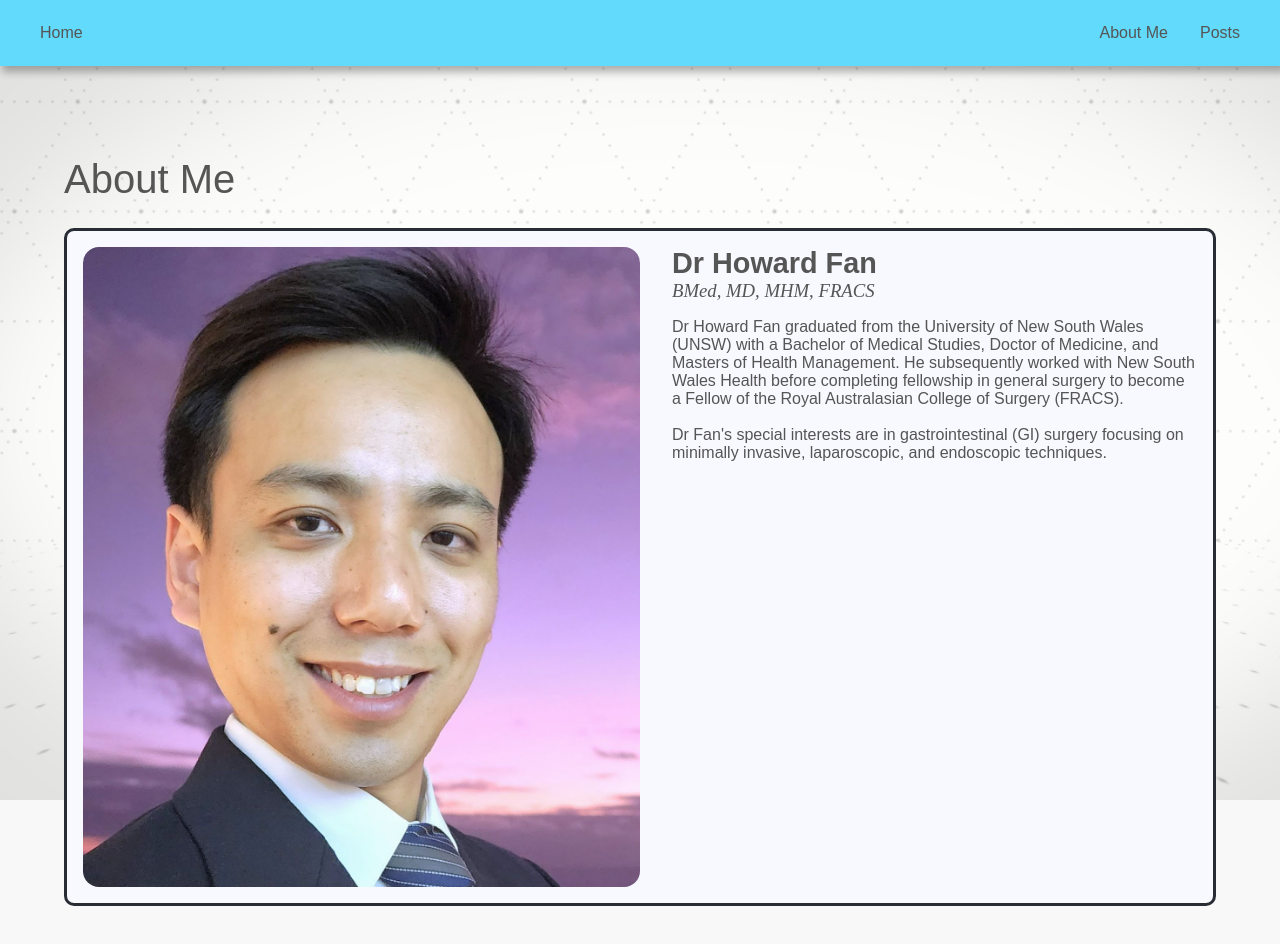
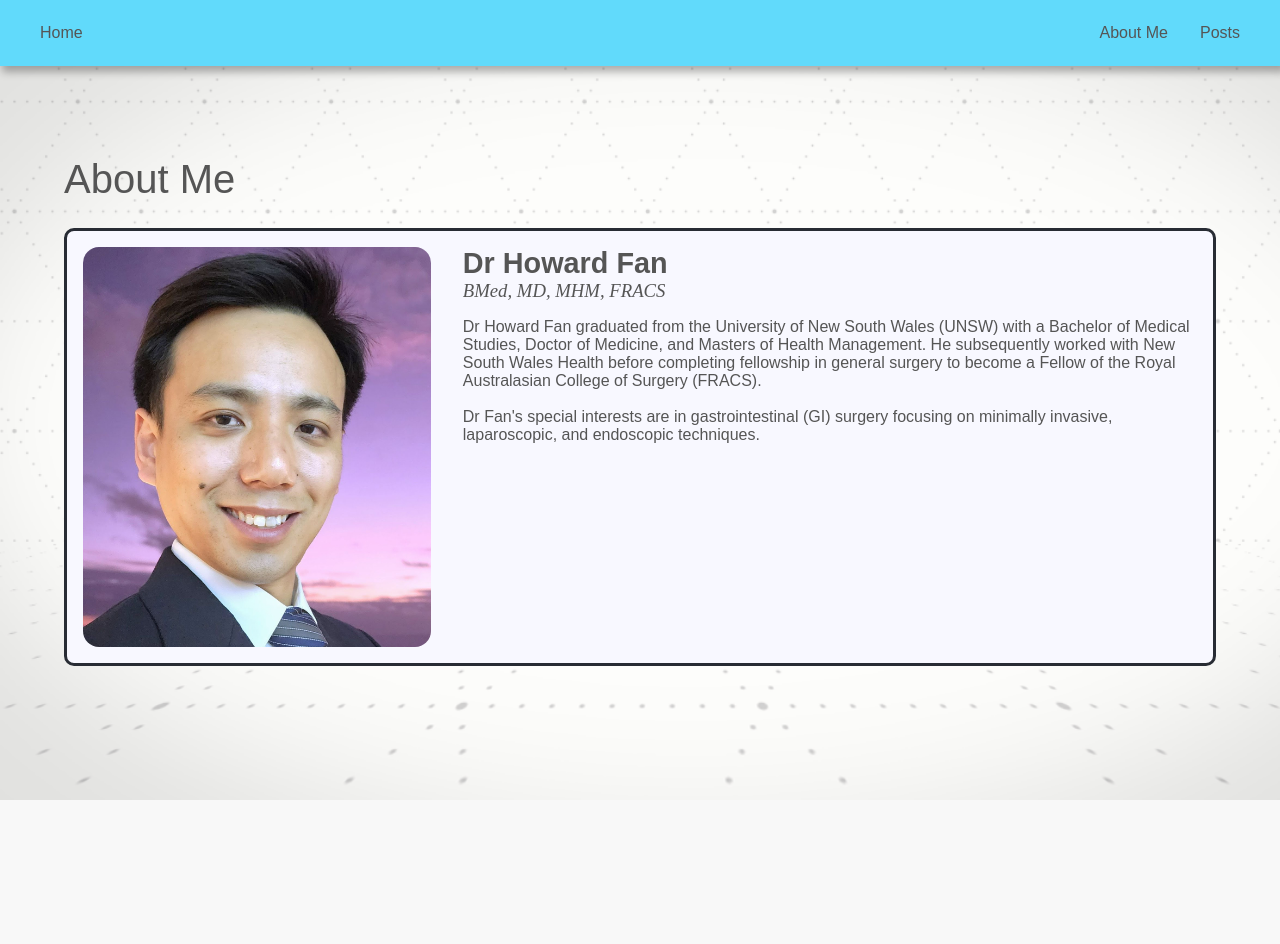
Before and after one commit to SillyCiely/Howard-blog, a React (Create React App) app in the folder frontend/: page /about-me in a window 1280 px wide. Shown: the top 944 px of the page. After the commit the page ends 800 px from the top, so only its background shows below. Built offline with nearby package versions, Linux system fonts and the light colour scheme.

Commit message:
updated image sizing

```diff
--- a/frontend/src/styles/image-styling.css
+++ b/frontend/src/styles/image-styling.css
@@ -1,6 +1,5 @@
 #howardImage {
-    max-width: 50%;
-    max-height: 50%;
+    max-height: 50vh;
     width: auto;
     height: auto;
     object-fit: contain; /* some funky scaling without this */
```
